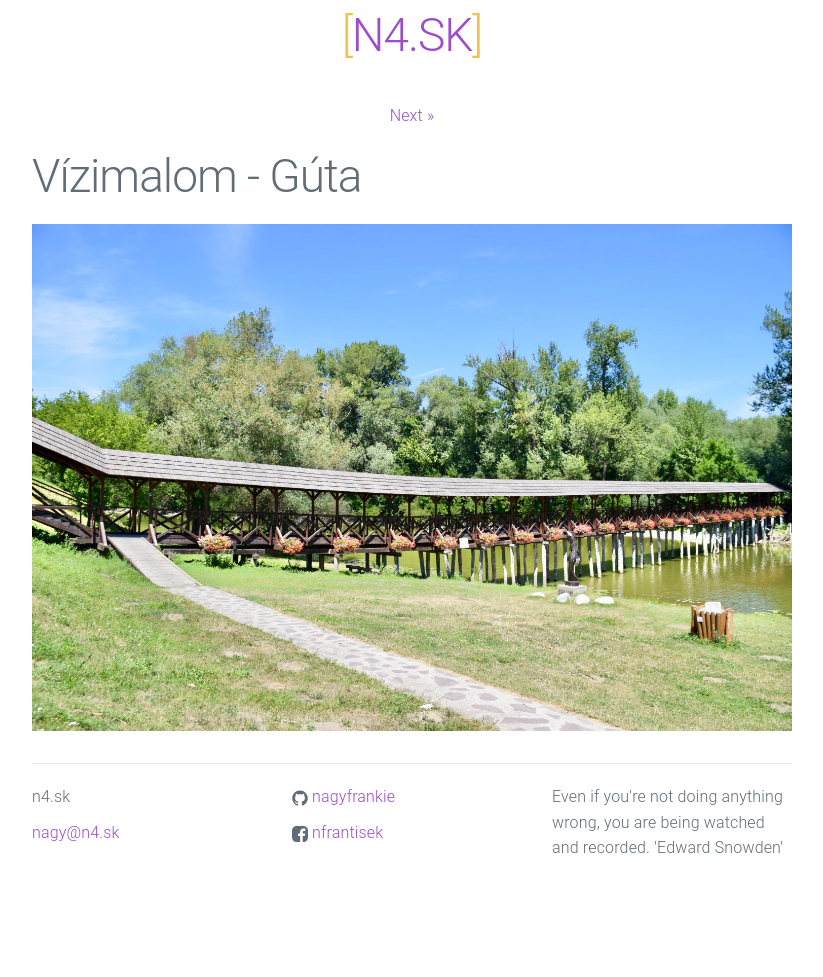
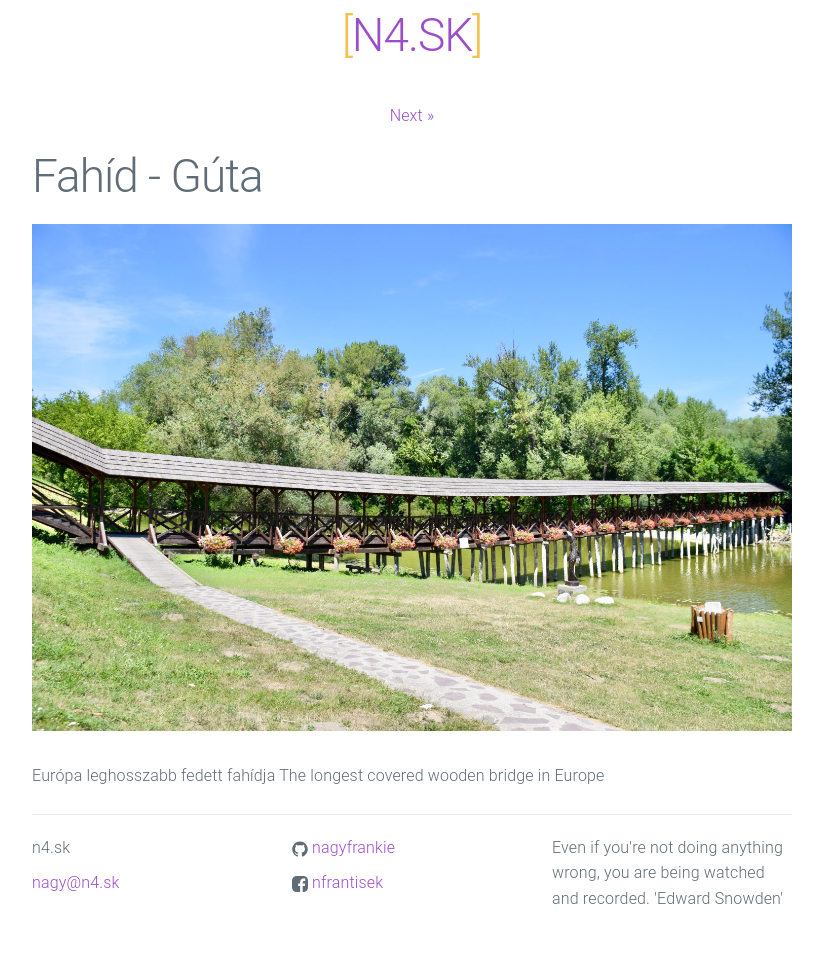
Before and after one commit to nagyfrankie/photos, a Jekyll site: the page built from _posts/2022-07-17-vizimalom_guta.markdown, in a window 1280 px wide. Shown: the whole page, without its empty margins (228-1051 px from the left). Built offline with Jekyll 4.4.1, drawn with Linux system fonts in a browser that asks for light colours; before the commit the page ends 926 px from its top, so only the background shows below that.

Commit message:
Update 2022-07-17-vizimalom_guta.markdown

```diff
--- a/_posts/2022-07-17-vizimalom_guta.markdown
+++ b/_posts/2022-07-17-vizimalom_guta.markdown
@@ -1,8 +1,11 @@
 ---
 layout: post
-title:  "Vízimalom - Gúta"
+title:  "Fahíd - Gúta"
 date:   2022-07-17 14:39:40
 preview: /assets/thumb/vizimalom_guta.jpg
 ---
 
 ![Vojany](/assets/img/vizimalom_guta.jpg)
+
+Európa leghosszabb fedett fahídja
+The longest covered wooden bridge in Europe
```
